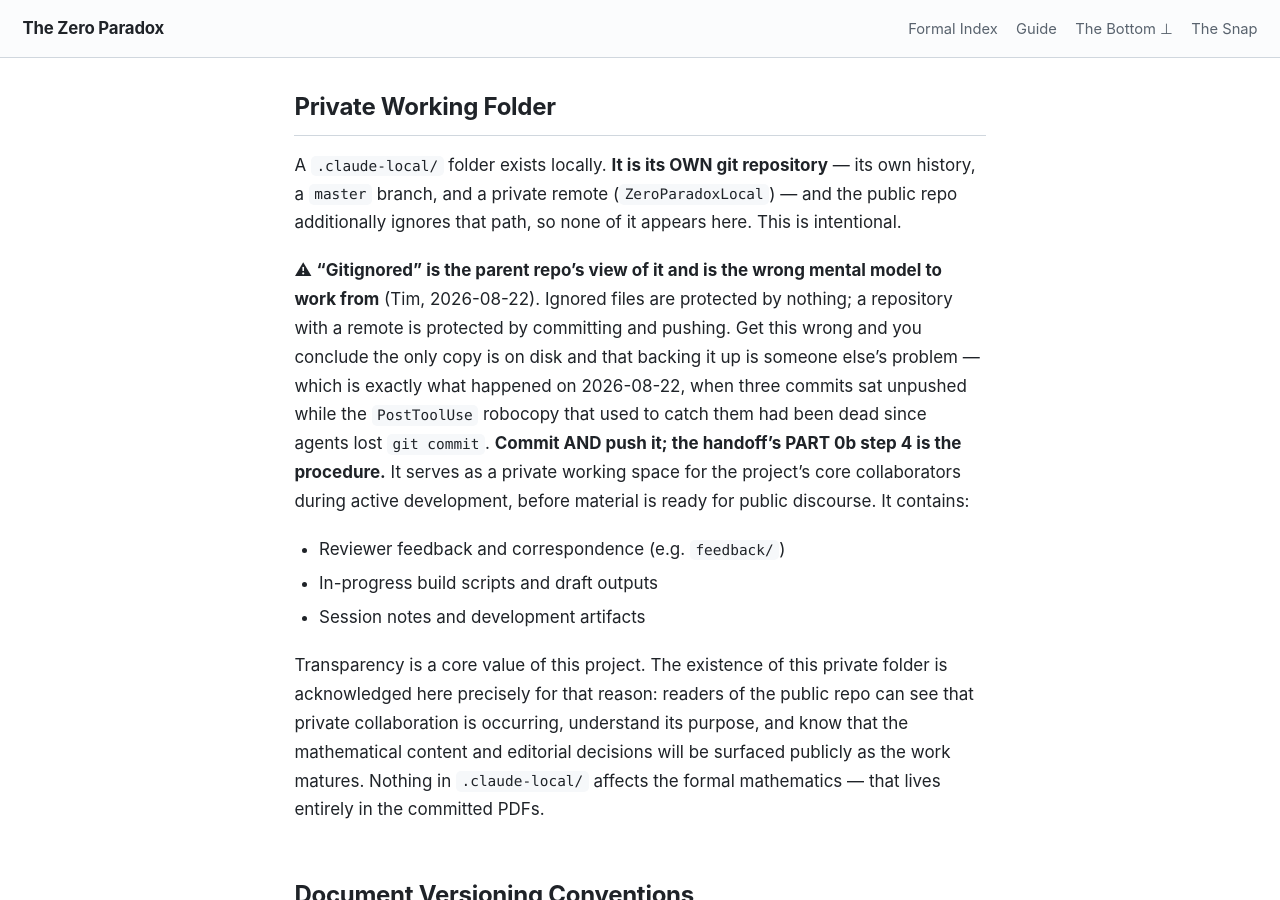
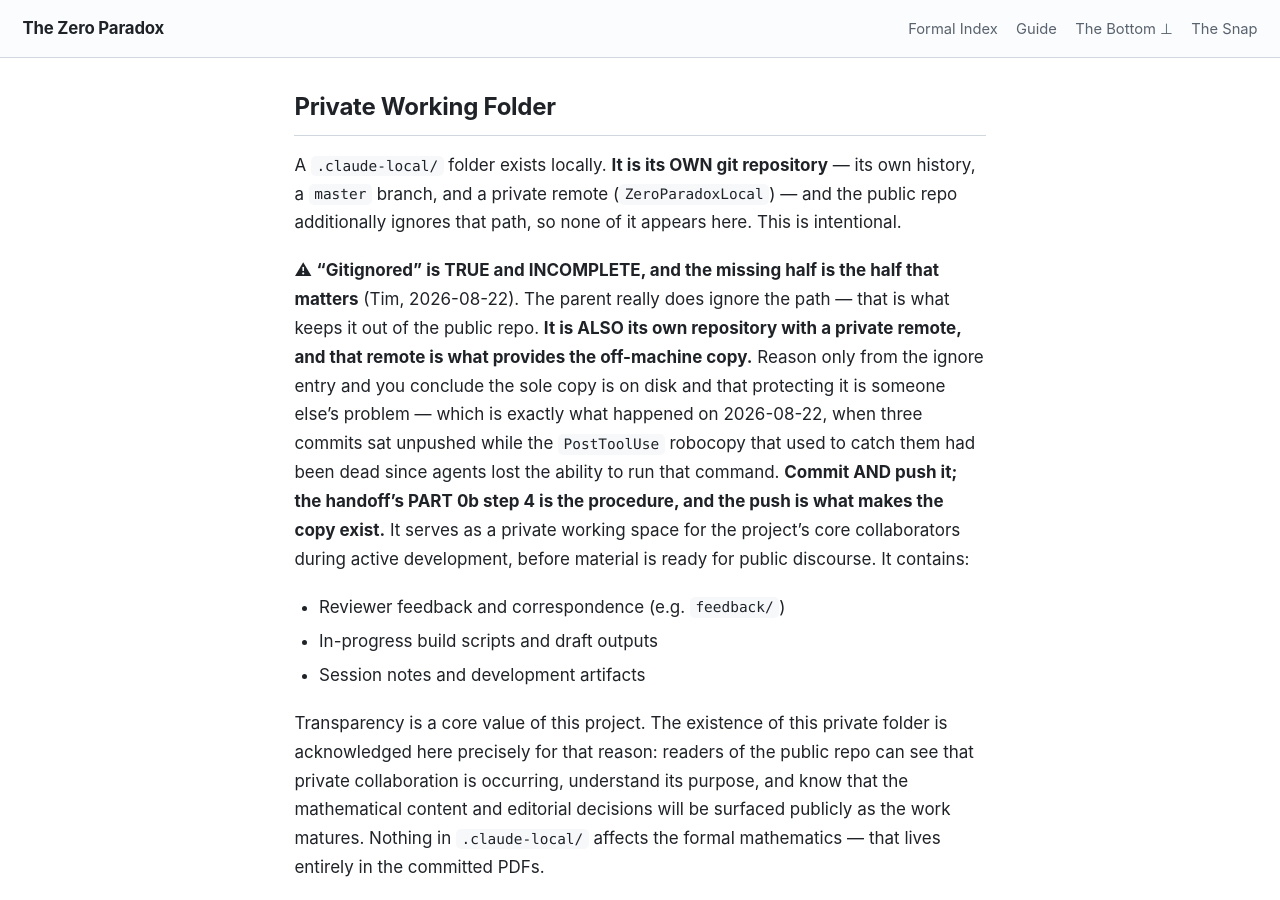
Before and after one commit to timbrigham/ZeroParadox, a Jekyll site: the page built from CLAUDE.md, in a window 1280 px wide and 900 px high, scrolled down 65260 px. Built offline with Jekyll 4.4.1, drawn with Linux system fonts in a browser that asks for light colours; our own code applies the rules of GitHub Pages for plain Markdown files.

Commit message:
It is BOTH, and the push is the backup path
Correcting an overcorrection. The previous commit read as though ignored-by-the-
parent were the wrong description. It is not wrong, it is incomplete: the parent
really does ignore the path, which is what keeps this out of the public repo, and
it is also its own repository with a private remote, and that remote is what
holds the off-machine copy.

The half that matters is the second one, because reasoning only from the ignore
entry leads to concluding the sole copy is on disk and that protecting it belongs
to someone else.

That resolves a tension rather than reopening one. The standing rule is that
backups of this folder are out of scope and not to be raised again, no robocopy,
no OneDrive, nothing added to a checklist. With a remote configured, the push in
PART 0b step 4 IS the off-machine copy, so there is no separate scheme to
propose. Just push, every time. The section is annotated to say so, because it
had been read as backups are not my problem while the neighbouring line claiming
no remote was stale, and the result was three commits behind the remote.

```diff
--- a/CLAUDE.md
+++ b/CLAUDE.md
@@ -1618,7 +1618,7 @@ This is a **mathematical publication repository** first. It is no longer true th
 
 A `.claude-local/` folder exists locally. **It is its OWN git repository** — its own history, a `master` branch, and a private remote (`ZeroParadoxLocal`) — and the public repo additionally ignores that path, so none of it appears here. This is intentional.
 
-⚠ **"Gitignored" is the parent repo's view of it and is the wrong mental model to work from** (Tim, 2026-08-22). Ignored files are protected by nothing; a repository with a remote is protected by committing and pushing. Get this wrong and you conclude the only copy is on disk and that backing it up is someone else's problem — which is exactly what happened on 2026-08-22, when three commits sat unpushed while the `PostToolUse` robocopy that used to catch them had been dead since agents lost `git commit`. **Commit AND push it; the handoff's PART 0b step 4 is the procedure.** It serves as a private working space for the project's core collaborators during active development, before material is ready for public discourse. It contains:
+⚠ **"Gitignored" is TRUE and INCOMPLETE, and the missing half is the half that matters** (Tim, 2026-08-22). The parent really does ignore the path — that is what keeps it out of the public repo. **It is ALSO its own repository with a private remote, and that remote is what provides the off-machine copy.** Reason only from the ignore entry and you conclude the sole copy is on disk and that protecting it is someone else's problem — which is exactly what happened on 2026-08-22, when three commits sat unpushed while the `PostToolUse` robocopy that used to catch them had been dead since agents lost the ability to run that command. **Commit AND push it; the handoff's PART 0b step 4 is the procedure, and the push is what makes the copy exist.** It serves as a private working space for the project's core collaborators during active development, before material is ready for public discourse. It contains:
 
 - Reviewer feedback and correspondence (e.g. `feedback/`)
 - In-progress build scripts and draft outputs
```
